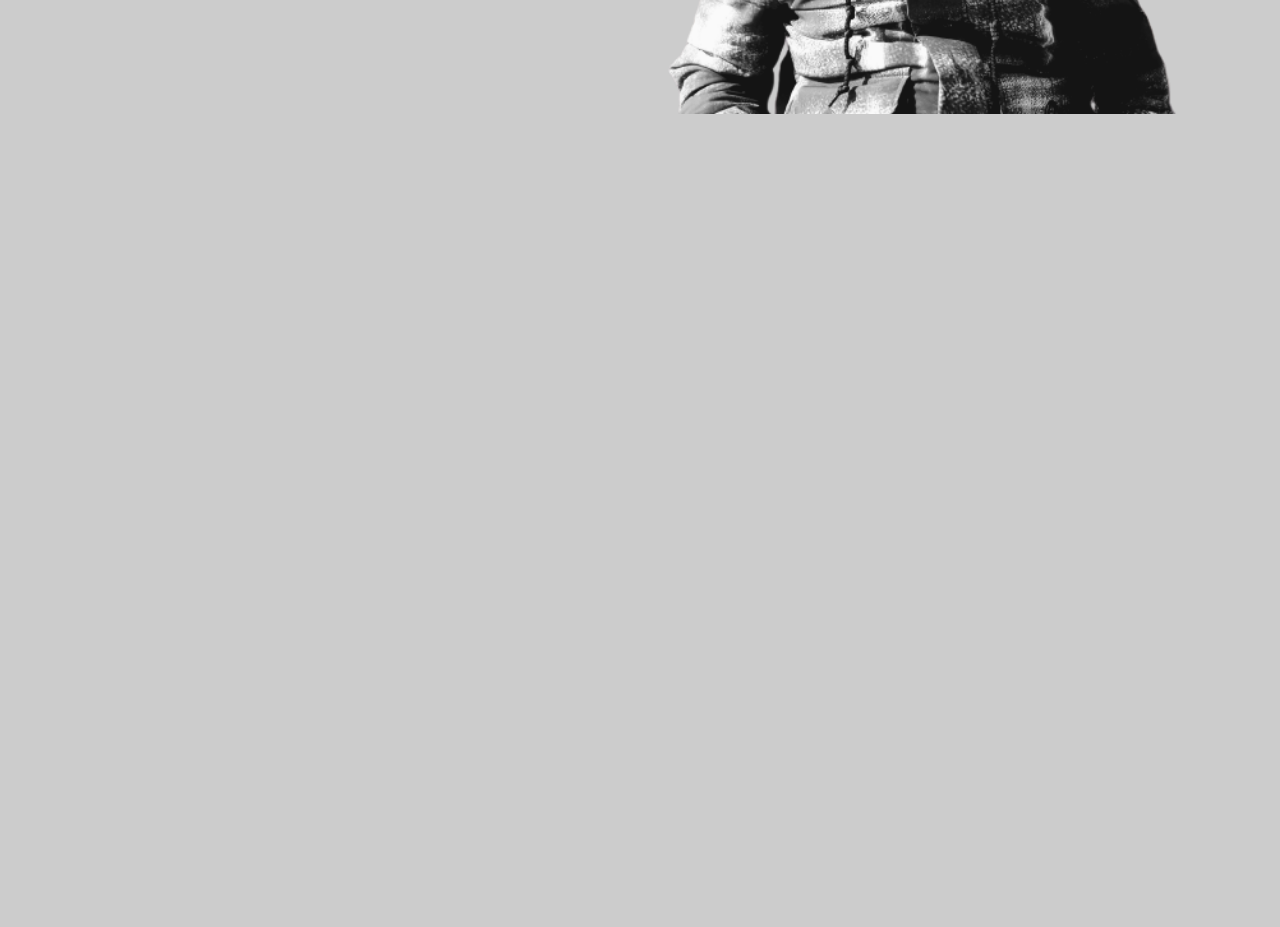
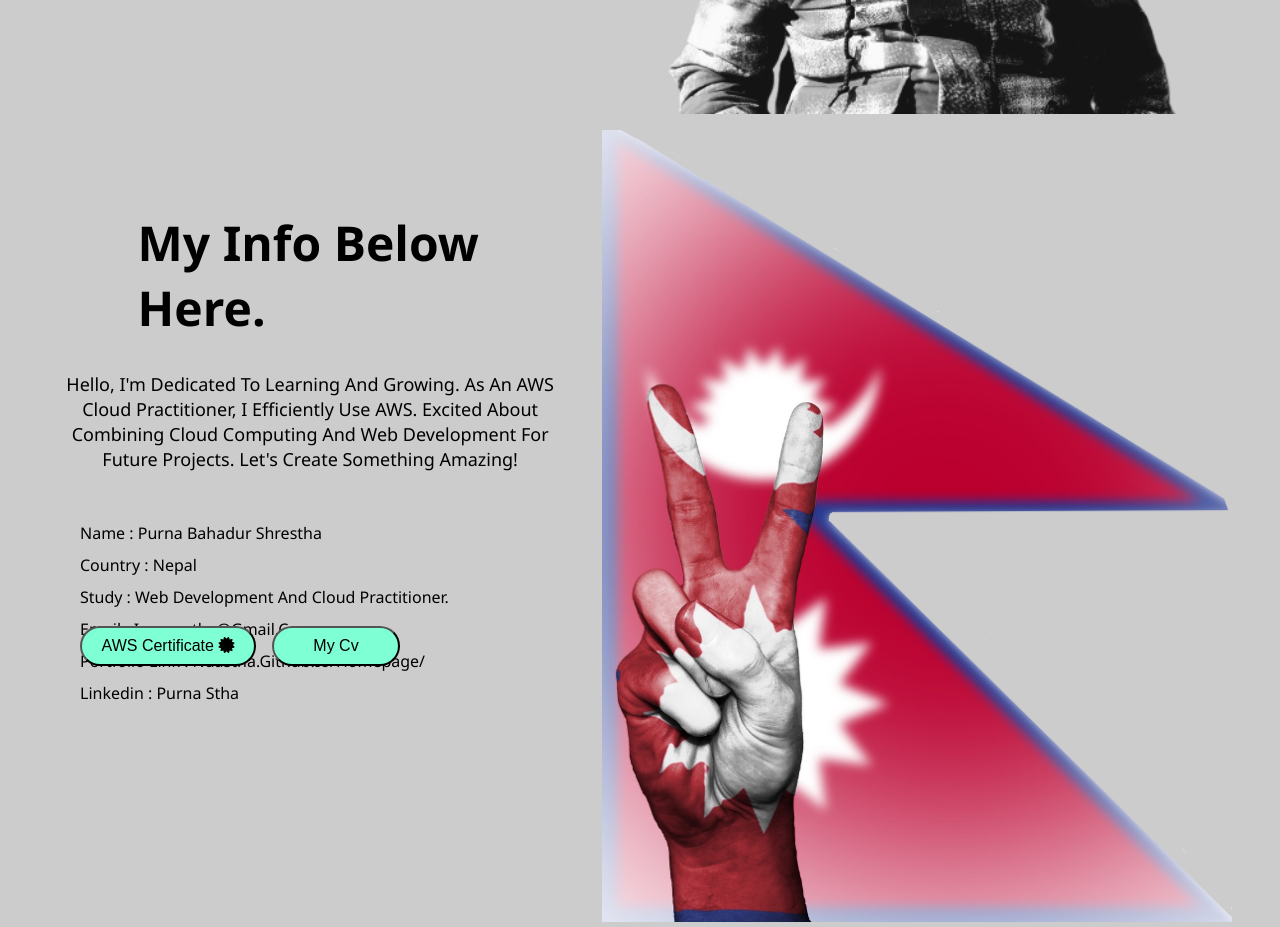
Before and after one commit to nuastha/home, a plain HTML site: page index.html in a window 1280 px wide. Shown: the part 505-1432 px from the top of the page. Before the commit the page ends 800 px from the top, so only its background shows below. Drawn offline with Linux system fonts and the light colour scheme.

Commit message:
second page done

```diff
--- a/index.html
+++ b/index.html
@@ -8,15 +8,20 @@
       href="https://cdnjs.cloudflare.com/ajax/libs/font-awesome/6.5.1/css/all.min.css"
     />
     <link rel="stylesheet" href="style.css" />
-    <title>portfolio</title>
+    <title>My Portfolio</title>
   </head>
   <body>
     <header class="flex">
-      <img src="./img/logo.png" alt="" class="img1" />
+      <img
+        onclick="location.href='./index.html';"
+        src="./img/logo.png"
+        alt="logo"
+        class="img1"
+      />
       <nav class="navbar">
         <ul class="list">
           <li>
-            <a href="#">home</a>
+            <a href="./index.html">home</a>
           </li>
           <li>
             <a href="#">about</a>
@@ -28,7 +33,9 @@
             <a href="#">contact</a>
           </li>
         </ul>
-        <button type="button" class="btn2"><i class="fa-solid fa-moon mode"></i></button>
+        <button type="button" class="btn2">
+          <i class="fa-solid fa-moon mode"></i>
+        </button>
       </nav>
     </header>
     <main>
@@ -48,6 +55,52 @@
       </div>
       <button class="btn" type="submit">read more</button>
     </main>
+    <!-- secound page from here -->
+    <section class="page2">
+      <div class="page2-text">
+        <article class="my-info">
+          <h2 class="2heading">my info below here.</h2>
+          <p class="page2-para">
+            Hello, I'm dedicated to learning and growing. As an AWS Cloud
+            Practitioner, I efficiently use AWS. Excited about combining cloud
+            computing and web development for future projects. Let's create
+            something amazing!
+          </p>
+          <br />
+          <br />
+          <span class="info1">name : purna bahadur shrestha</span><br />
+          <span class="info2">country : nepal</span><br />
+          <span class="info3"
+            >study : web development and cloud practitioner.</span
+          ><br />
+          <span class="info4">email : ipurnastha@gmail.com</span><br />
+          <span class="info5"
+            >portfolio link : nuastha.github.io/homepage/</span
+          >
+          <br />
+          <span class="info6">linkedin : Purna stha</span>
+          <br />
+        </article>
+      </div>
+      <div class="page2-img">
+        <img src="./img/flag1.png" alt="bg-2" class="bg2" />
+      </div>
+      <div class="page2-btn">
+        <button
+          onclick="location.href='./doc/my cv.pdf';"
+          type="button"
+          class="btn3"
+        >
+          my cv
+        </button>
+        <button
+          onclick="location.href='./doc/AWS Certified Cloud Practitioner certificate.pdf';"
+          class="btn4"
+        >
+          AWS certificate <i class="fa fa-certificate" aria-hidden="true"></i>
+        </button>
+      </div>
+    </section>
     <footer></footer>
     <script src="index.js"></script>
   </body>
--- a/style.css
+++ b/style.css
@@ -35,6 +35,7 @@ header {
     display: flex;
     justify-content: space-between;
     text-transform: capitalize;
+    z-index: 1;
 }
 
 .img1 {
@@ -173,3 +174,95 @@ em {
     color: aqua;
     transition: all .3s ease-in-out;
 }
+
+/* second page start from here */
+
+.page2 {
+    margin-top: 1rem;
+    display: flex;
+    flex-wrap: nowrap;
+    justify-content: space-between;
+    flex-direction: row;
+    font-family: 'Segoe UI', Tahoma, Geneva, Verdana, sans-serif;
+    text-transform: capitalize;
+}
+
+.page2-text {
+    display: flex;
+}
+
+h2 {
+    font-size: 3rem;
+    margin-left: 8.6rem;
+    margin-top: 5rem;
+    margin-bottom: 2rem;
+}
+
+.my-info {
+    max-width: 95%;
+}
+
+.page2-para {
+    margin-left: 3rem;
+    line-height: 1.4;
+    font-weight: normal;
+    font-style: normal;
+    text-align: center;
+    font-size: large;
+}
+
+.bg2 {
+    height: 99vh;
+    margin-right: 3rem;
+}
+
+.info1,
+.info2,
+.info3,
+.info4,
+.info5,
+.info6 {
+    margin-left: 5rem;
+    line-height: 2rem;
+    font-weight: 500;
+}
+
+.page2-btn {
+    display: flex;
+    position: absolute;
+}
+
+.btn3 {
+    font-family: fantasy;
+    font-size: medium;
+    margin-top: 31rem;
+    margin-left: 17rem;
+    position: relative;
+    font-weight: 500;
+    width: 8rem;
+    height: 2.5rem;
+    border-radius: 20px;
+    background: aquamarine;
+    text-transform: capitalize;
+}
+
+.btn4 {
+    font-family: fantasy;
+    font-size: medium;
+    margin-top: 31rem;
+    margin-left: 5rem;
+    position: inherit;
+    font-weight: 500;
+    width: 11rem;
+    height: 2.5rem;
+    border-radius: 20px;
+    background: aquamarine;
+    text-transform: capitalize;
+}
+
+.btn4:hover,
+.btn3:hover {
+    background: lightgreen;
+    cursor: pointer;
+    color: #1751f0;
+}
```
Also changed, not shown: img/flag1.png (added), 2 other files.
